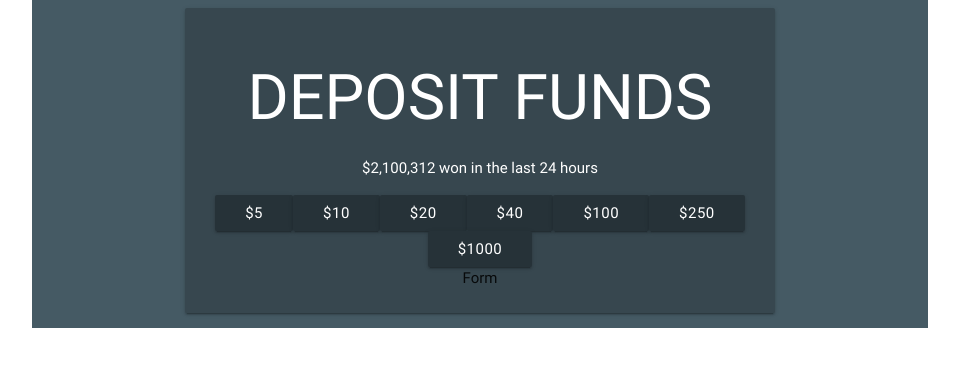
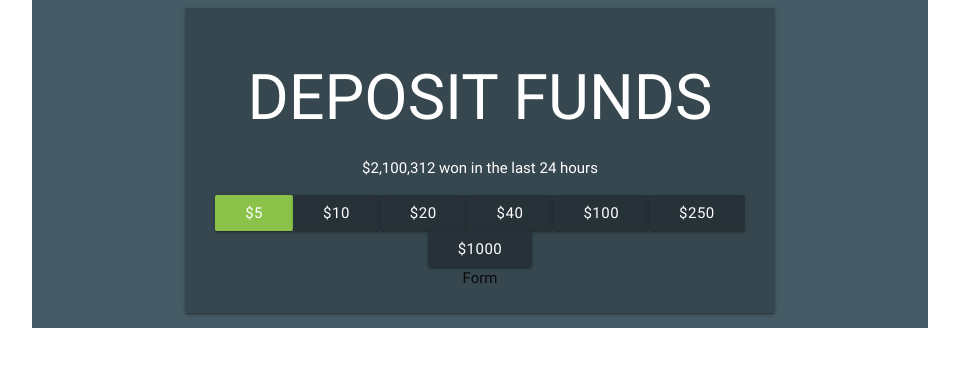
Before and after one commit to mpeiros/kickback-react-frontend, a React (Create React App) app: page / in a window 1280 px wide. Shown: the top 366 px of the page, without its empty margins (160-1119 px from the left). Built offline with nearby package versions, Linux system fonts and the light colour scheme.

Commit message:
Add conditional styling for selected button

```diff
--- a/src/components/ButtonList.js
+++ b/src/components/ButtonList.js
@@ -2,13 +2,27 @@ import React, { Component } from 'react';
 
 class ButtonList extends Component {
   state = {
-    funds: ['$5', '$10', '$20', '$40', '$100', '$250', '$1000']
+    funds: ['$5', '$10', '$20', '$40', '$100', '$250', '$1000'],
+    selected: 0
   };
 
+  selectButton({ target }) {
+    this.setState({ selected: this.state.funds.indexOf(target.value) });
+  }
+
   renderButtons() {
-    return this.state.funds.map(amount => {
+    return this.state.funds.map((amount, index) => {
       return (
-        <button className="btn waves-effect waves-light blue-grey darken-4">
+        <button
+          key={index}
+          className={
+            this.state.selected === index ?
+            "btn waves-effect waves-light light-green" :
+            "btn waves-effect waves-light blue-grey darken-4"
+          }
+          onClick={this.selectButton.bind(this)}
+          value={amount}
+        >
           {amount}
         </button>
       );
```
Also changed, not shown: 1 other file (tests, documents, lock files or other folders).
